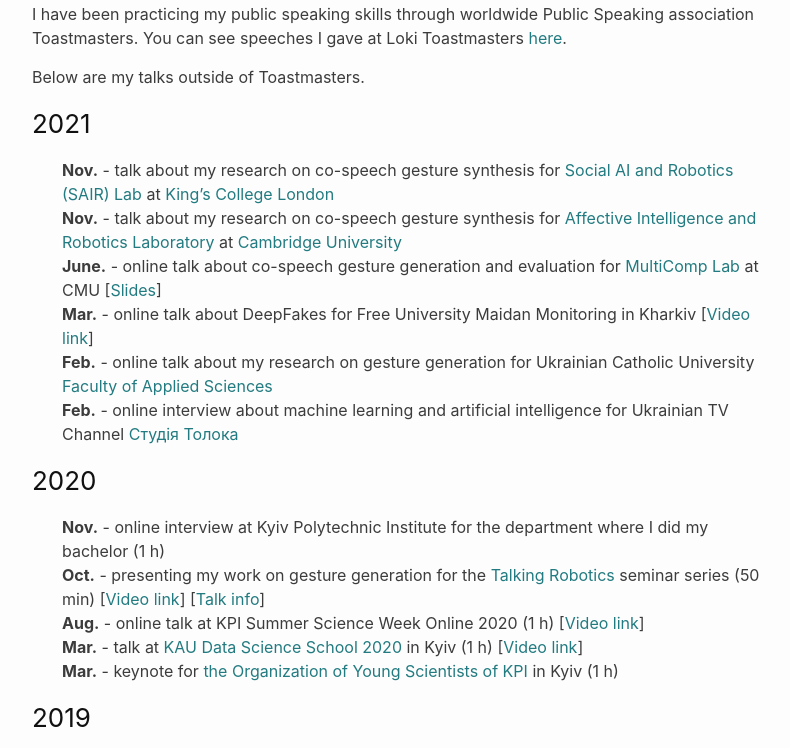
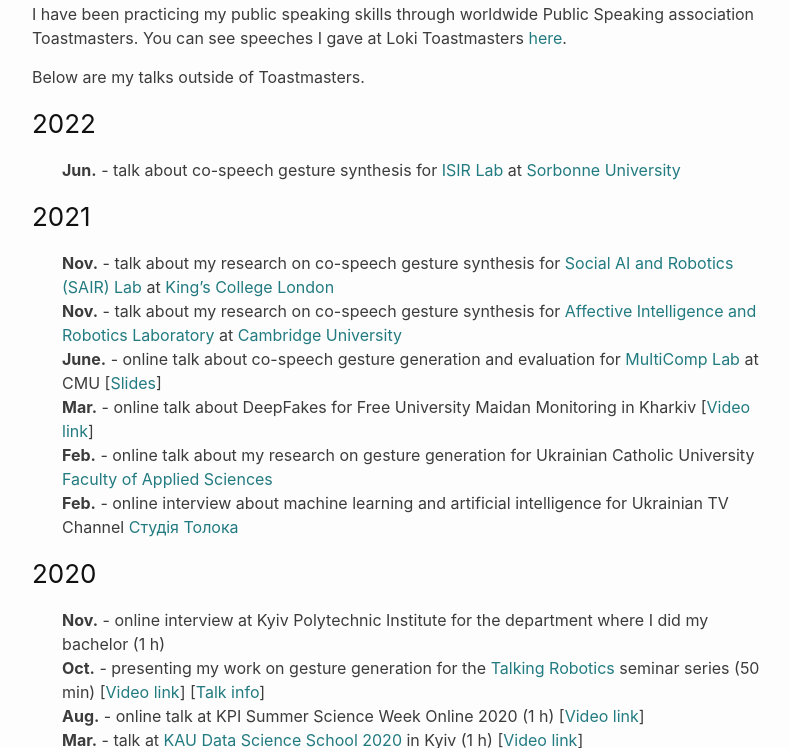
Before and after one commit to Svito-zar/Svito-zar.github.io, a Jekyll site: the page built from _pages/speaking.md, in a window 1280 px wide and 900 px high, scrolled down 371 px, cut to the strip 152-900 px from the top of the window. Shown: the whole strip, without its empty margins (238-1028 px from the left). Built offline with Jekyll 4.4.1, drawn with Linux system fonts in a browser that asks for light colours.

Commit message:
Add speaking times

```diff
--- a/_pages/speaking.md
+++ b/_pages/speaking.md
@@ -11,6 +11,10 @@
 You can see speeches I gave at Loki Toastmasters [here](https://www.youtube.com/watch?v=TzVtUsQEvNY&list=PL87EdZwWToFmeR_EpXVRHfAXTHEvfiEPh).
 
 Below are my talks outside of Toastmasters.
+
+### 2022
+
+* <strong>Jun.</strong> - talk about co-speech gesture synthesis for [ISIR Lab](https://www.isir.upmc.fr/?lang=en) at [Sorbonne University](https://www.sorbonne-universite.fr/en)
 
 ### 2021
 * <strong>Nov.</strong> - talk about my research on co-speech gesture synthesis for [Social AI and Robotics (SAIR) Lab](https://sairlab.github.io/) at [King's College London](https://www.kcl.ac.uk/)
```
